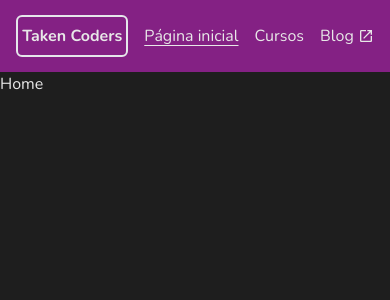
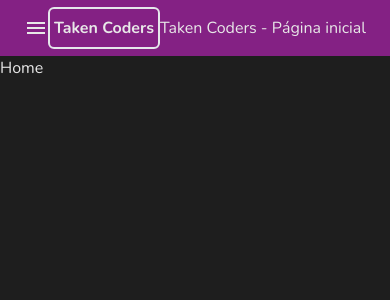
Before and after one commit to yeyTaken/curse-platform, a Next.js app: page / in a window 390 px wide. Shown: the top 300 px of the page. Built offline with nearby package versions, Linux system fonts and the light colour scheme.

Commit message:
Feat: add responsive Header

```diff
--- a/src/app/globals.css
+++ b/src/app/globals.css
@@ -27,5 +27,5 @@
 }
 
 a {
-  @apply hover:underline active:opacity-50 transition-opacity
+  @apply active:opacity-50 transition-opacity
 }
--- a/src/components/header/Header.tsx
+++ b/src/components/header/Header.tsx
@@ -1,7 +1,7 @@
 'use client';
 import Link from "next/link";
 import { usePathname } from "next/navigation";
-import { MdOutlineOpenInNew } from "react-icons/md";
+import {  MdMenu, MdOutlineOpenInNew } from "react-icons/md";
 
 /**
  * @this target="_blank" abre uma nova guia ao envés de redirecionar como href="/"
@@ -10,7 +10,11 @@
   const currentPath = usePathname();
 
   return (
-    <nav className="flex items-center justify-center bg-primary py-4">
+    <nav className="flex items-center justify-start md:justify-center bg-primary py-2 sm:py-4 px-6">
+      <button className="sm:hidden">
+        <MdMenu size={24} />
+      </button>
+
       <ul className="flex gap-4 items-center">
         <li className="my-2">
           <Link href="/" className="border-2 rounded-md py-2 px-1 font-bold">
@@ -18,25 +22,27 @@
           </Link>
         </li>
 
-        <li>
+        <li className="hidden sm:block">
           <Link href="/" data-active={currentPath === "/"} className="data-[active=true]:underline">
           Página inicial
           </Link>
         </li>
 
-        <li>
+        <li className="hidden sm:block">
         <Link href="/cursos" data-active={currentPath === "/cursos"} className="data-[active=true]:underline">
         Cursos
         </Link>
         </li>
 
-        <li>
+        <li className="hidden sm:block">
           <Link href="https://google.com/" target="_blank" className="flex gap-1 items-center">
             Blog
             <MdOutlineOpenInNew />
           </Link>
         </li>
       </ul>
+
+      <h1 className="sm:hidden">Taken Coders - Página inicial</h1>
     </nav>
   );
 };
```
